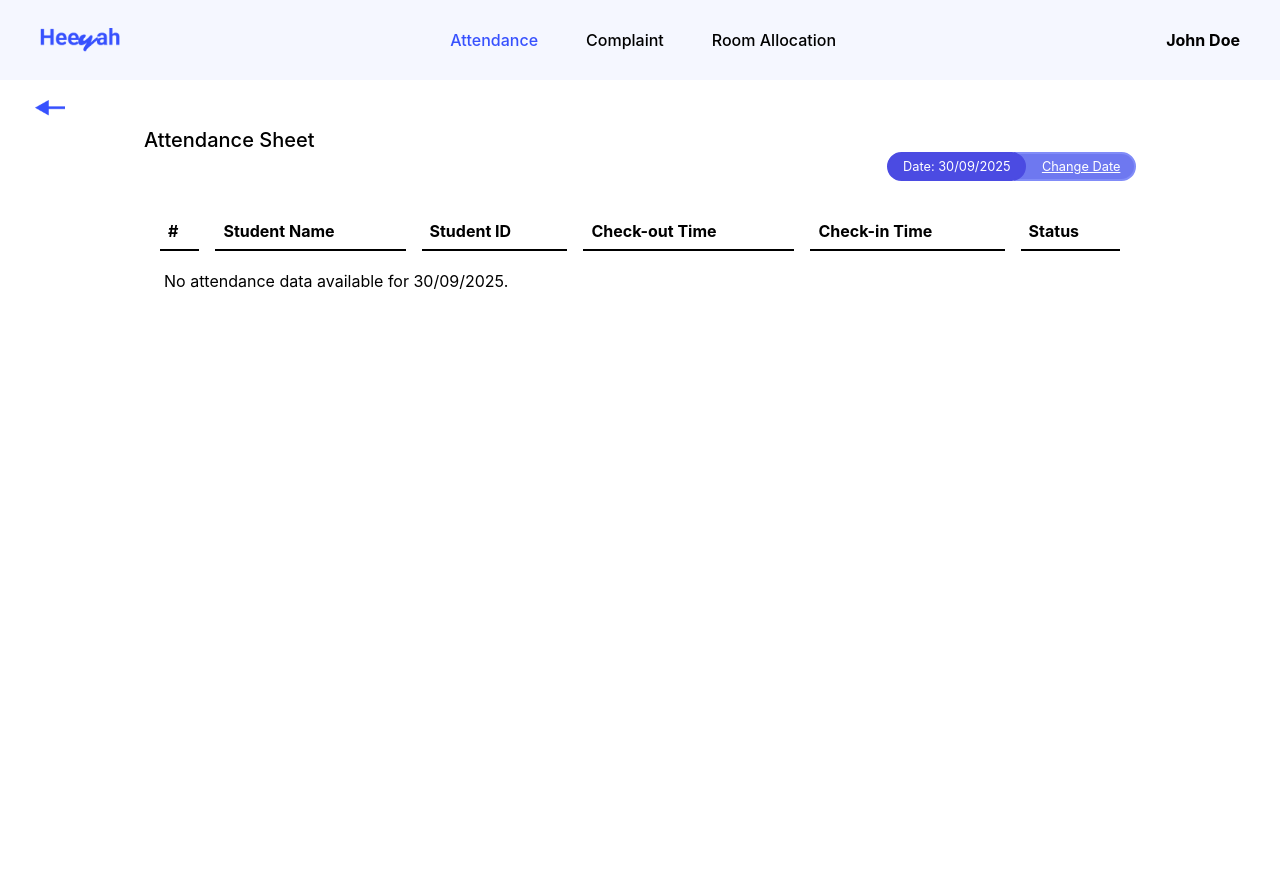
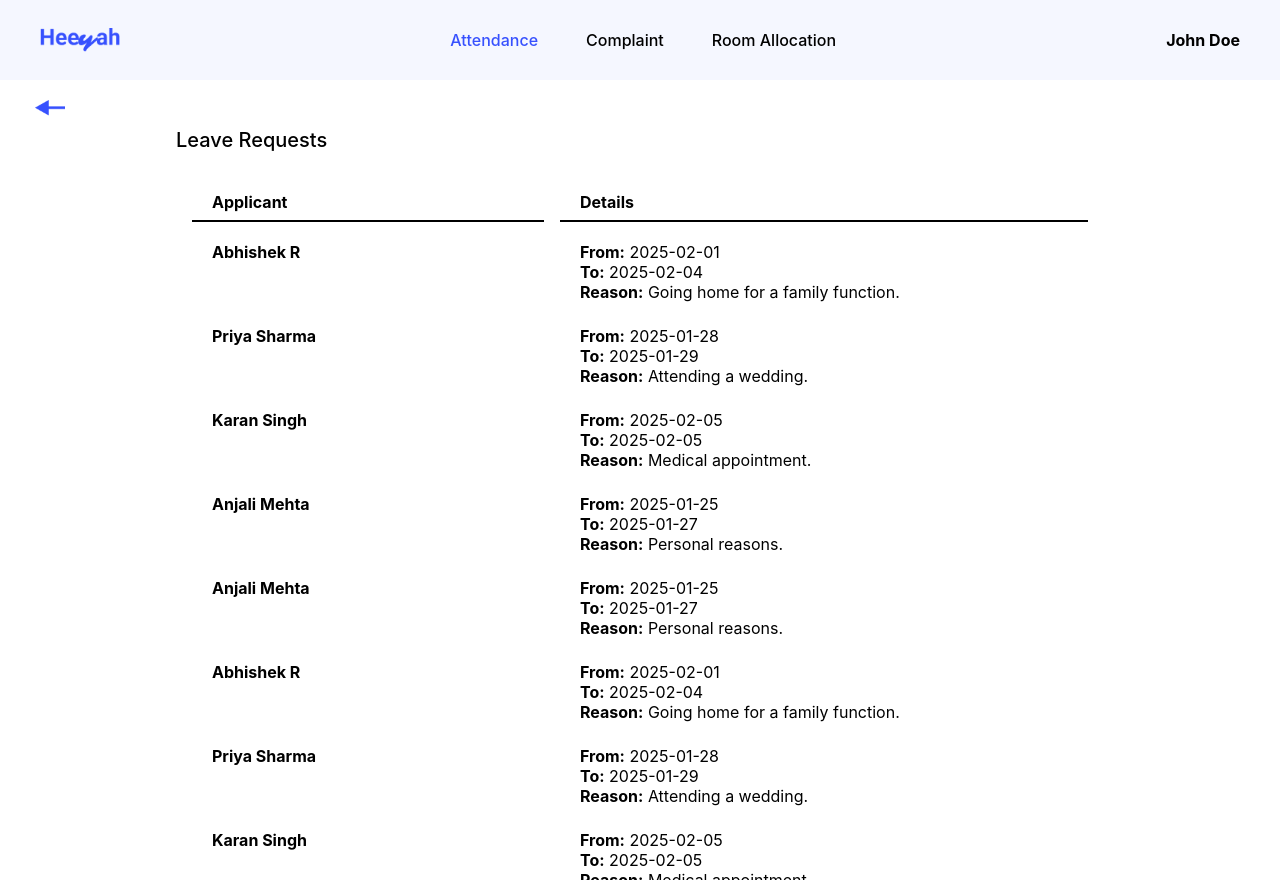
Before and after one commit to leahmarymathew/heeyah, a React (Vite) app in the folder heeyah/frontend/: page / in a window 1280 px wide. Built offline with nearby package versions, Linux system fonts and the light colour scheme.

Commit message:
warden leave update

```diff
--- a/heeyah/frontend/src/App.jsx
+++ b/heeyah/frontend/src/App.jsx
@@ -14,7 +14,7 @@ function App() {
   return (
     <BrowserRouter>
       <Routes>
-          <Route path="/" element={<WardenAttendance />} />
+          <Route path="/" element={<WardenLeave />} />
       </Routes>
     </BrowserRouter>
   );
--- a/heeyah/frontend/src/pages/warden/WardenLeave.css
+++ b/heeyah/frontend/src/pages/warden/WardenLeave.css
@@ -7,8 +7,8 @@
 
 body {
     background-color: #fff;
-    overflow: hidden;
     color: black;
+    overflow-y: scroll;
 }
 
 .main {
@@ -16,7 +16,8 @@ body {
     position: relative;
     flex-direction: column;
     align-items: center;
-    height: 100vh;
+    min-height: 100vh;
+    padding-bottom: 3rem;
 }
 
 .image-button {
@@ -37,7 +38,7 @@ body {
 }
 
 .warden-leave-container {
-    width: 80%;
+    width: 75%;
     margin-top: 2rem;
     padding: 1rem;
 }
@@ -65,15 +66,20 @@ td{
 }
 
 .applicant {
-    width: 30%;
+    width: 40%;
 }
 
-.details {
-    width: 50%;
-    font-size: small;
+.details1 {
+    width: 60%;
 }
 
-.actions {
+.applicant, .details1 {
+    vertical-align: top;
+    font-size: 1rem;
+    padding-left: 1.25rem;
+}
+
+/* .actions {
     width: 20%;
     gap: 1.5rem;
 }
@@ -106,4 +112,4 @@ td{
 
 .heading {
     font-size: 1rem;
-}
+} */
--- a/heeyah/frontend/src/pages/warden/WardenLeave.jsx
+++ b/heeyah/frontend/src/pages/warden/WardenLeave.jsx
@@ -83,7 +83,163 @@ function WardenLeave() {
         status: 'pending',
     },
      {
-        id: 4,
+        id: 5,
+        student: {
+            name: 'Anjali Mehta',
+            rollNo: '2023BCS0150',
+            phone: '+91 76543 21098',
+            semester: '5th',
+            course: 'B.Sc Chemistry',
+            hostel: 'Block D, Room 402',
+            avatar: 'https://placehold.co/40x40/E2E8F0/4A5568?text=AM'
+        },
+        guardian: {
+            name: 'Deepak Mehta',
+            contact: '+91 88776 65544',
+        },
+        leave: {
+            startDate: '2025-01-25',
+            endDate: '2025-01-27',
+            startTime: '04:00 PM',
+            eta: '07:00 PM on 2025-01-27',
+            reason: 'Personal reasons.',
+            totalDays: 3,
+            workingDays: 2,
+        },
+        status: 'rejected',
+    },
+    {
+        id: 6,
+        student: {
+            name: 'Anjali Mehta',
+            rollNo: '2023BCS0150',
+            phone: '+91 76543 21098',
+            semester: '5th',
+            course: 'B.Sc Chemistry',
+            hostel: 'Block D, Room 402',
+            avatar: 'https://placehold.co/40x40/E2E8F0/4A5568?text=AM'
+        },
+        guardian: {
+            name: 'Deepak Mehta',
+            contact: '+91 88776 65544',
+        },
+        leave: {
+            startDate: '2025-01-25',
+            endDate: '2025-01-27',
+            startTime: '04:00 PM',
+            eta: '07:00 PM on 2025-01-27',
+            reason: 'Personal reasons.',
+            totalDays: 3,
+            workingDays: 2,
+        },
+        status: 'rejected',
+    },
+    {
+        id: 7,
+        student: {
+            name: 'Abhishek R',
+            rollNo: '2023BCY0049',
+            phone: '+91 98765 43210',
+            semester: '5th',
+            course: 'B.Tech Computer Science',
+            hostel: 'Block C, Room 201',
+            avatar: 'https://placehold.co/40x40/E2E8F0/4A5568?text=AR'
+        },
+        guardian: {
+            name: 'Ramesh Kumar',
+            contact: 'ramesh.k@example.com',
+        },
+        leave: {
+            startDate: '2025-02-01',
+            endDate: '2025-02-04',
+            startTime: '09:00 AM',
+            eta: '06:00 PM on 2025-02-04',
+            reason: 'Going home for a family function.',
+            totalDays: 4,
+            workingDays: 2,
+        },
+        status: 'pending',
+    },
+    {
+        id: 8,
+        student: {
+            name: 'Priya Sharma',
+            rollNo: '2022BME0012',
+            phone: '+91 91234 56789',
+            semester: '6th',
+            course: 'B.Tech Mechanical Eng.',
+            hostel: 'Block A, Room 105',
+            avatar: 'https://placehold.co/40x40/E2E8F0/4A5568?text=PS'
+        },
+        guardian: {
+            name: 'Sunita Sharma',
+            contact: '+91 99887 76655',
+        },
+        leave: {
+            startDate: '2025-01-28',
+            endDate: '2025-01-29',
+            startTime: '05:00 PM',
+            eta: '09:00 PM on 2025-01-29',
+            reason: 'Attending a wedding.',
+            totalDays: 2,
+            workingDays: 1,
+        },
+        status: 'approved',
+    },
+    {
+        id: 9,
+        student: {
+            name: 'Karan Singh',
+            rollNo: '2024BEE0088',
+            phone: '+91 87654 32109',
+            semester: '3rd',
+            course: 'B.Tech Electrical Eng.',
+            hostel: 'Block B, Room 311',
+            avatar: 'https://placehold.co/40x40/E2E8F0/4A5568?text=KS'
+        },
+        guardian: {
+            name: 'Vikram Singh',
+            contact: 'vikram.s@example.com',
+        },
+        leave: {
+            startDate: '2025-02-05',
+            endDate: '2025-02-05',
+            startTime: '10:00 AM',
+            eta: '08:00 PM on 2025-02-05',
+            reason: 'Medical appointment.',
+            totalDays: 1,
+            workingDays: 1,
+        },
+        status: 'pending',
+    },
+     {
+        id: 10,
+        student: {
+            name: 'Anjali Mehta',
+            rollNo: '2023BCS0150',
+            phone: '+91 76543 21098',
+            semester: '5th',
+            course: 'B.Sc Chemistry',
+            hostel: 'Block D, Room 402',
+            avatar: 'https://placehold.co/40x40/E2E8F0/4A5568?text=AM'
+        },
+        guardian: {
+            name: 'Deepak Mehta',
+            contact: '+91 88776 65544',
+        },
+        leave: {
+            startDate: '2025-01-25',
+            endDate: '2025-01-27',
+            startTime: '04:00 PM',
+            eta: '07:00 PM on 2025-01-27',
+            reason: 'Personal reasons.',
+            totalDays: 3,
+            workingDays: 2,
+        },
+        status: 'rejected',
+    },
+    {
+        id: 11,
         student: {
             name: 'Anjali Mehta',
             rollNo: '2023BCS0150',
@@ -126,20 +282,20 @@ function WardenLeave() {
               <thead>
                 <tr>
                   <th className='applicant heading'>Applicant</th>
-                  <th className='details heading'>Details</th>
-                  <th className='actions heading'>Actions</th>
+                  <th className='details1 heading'>Details</th>
+                  {/* <th className='actions heading'>Actions</th> */}
                 </tr>
               </thead>
               <tbody>
                 {initialLeaveRequests.map((request) => (
                 <tr key={request.id}>
                   <td className='applicant'><strong>{request.student.name}</strong></td>
-                  <td className='details'>
+                  <td className='details1'>
                     <strong>From:</strong> {request.leave.startDate} <br />
                     <strong>To:</strong> {request.leave.endDate} <br />
                     <strong>Reason:</strong> {request.leave.reason} <br />
                   </td>
-                  <td className='actions'>
+                  {/* <td className='actions'>
                     {request.status === 'pending' && (
                       <button className='approve-button'>Approve</button>
                     )}
@@ -152,7 +308,7 @@ function WardenLeave() {
                     {request.status === 'rejected' && (
                       <span className='status-rejected'>Rejected</span>
                     )}
-                  </td>
+                  </td> */}
                 </tr>
                 ))}
               </tbody>
```
